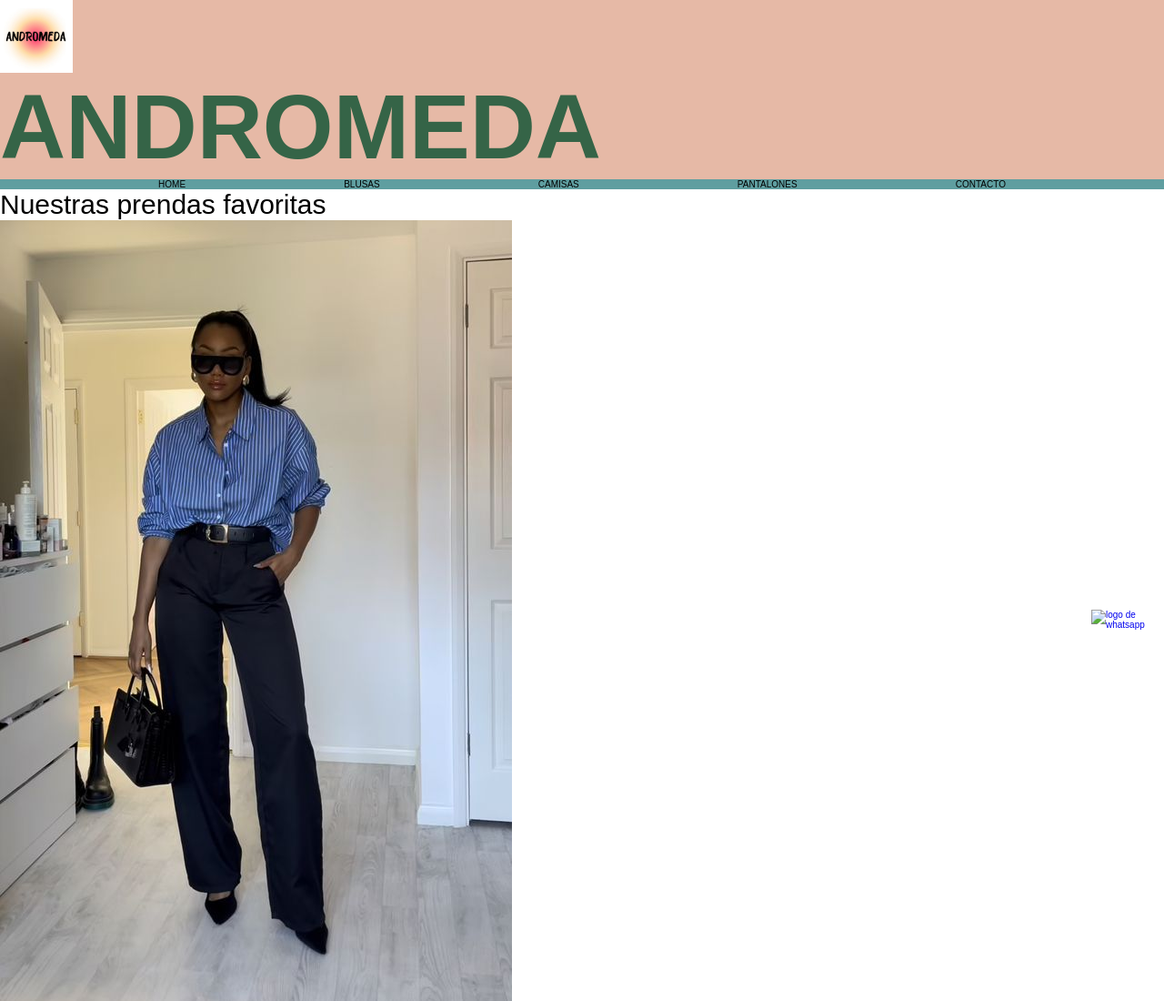
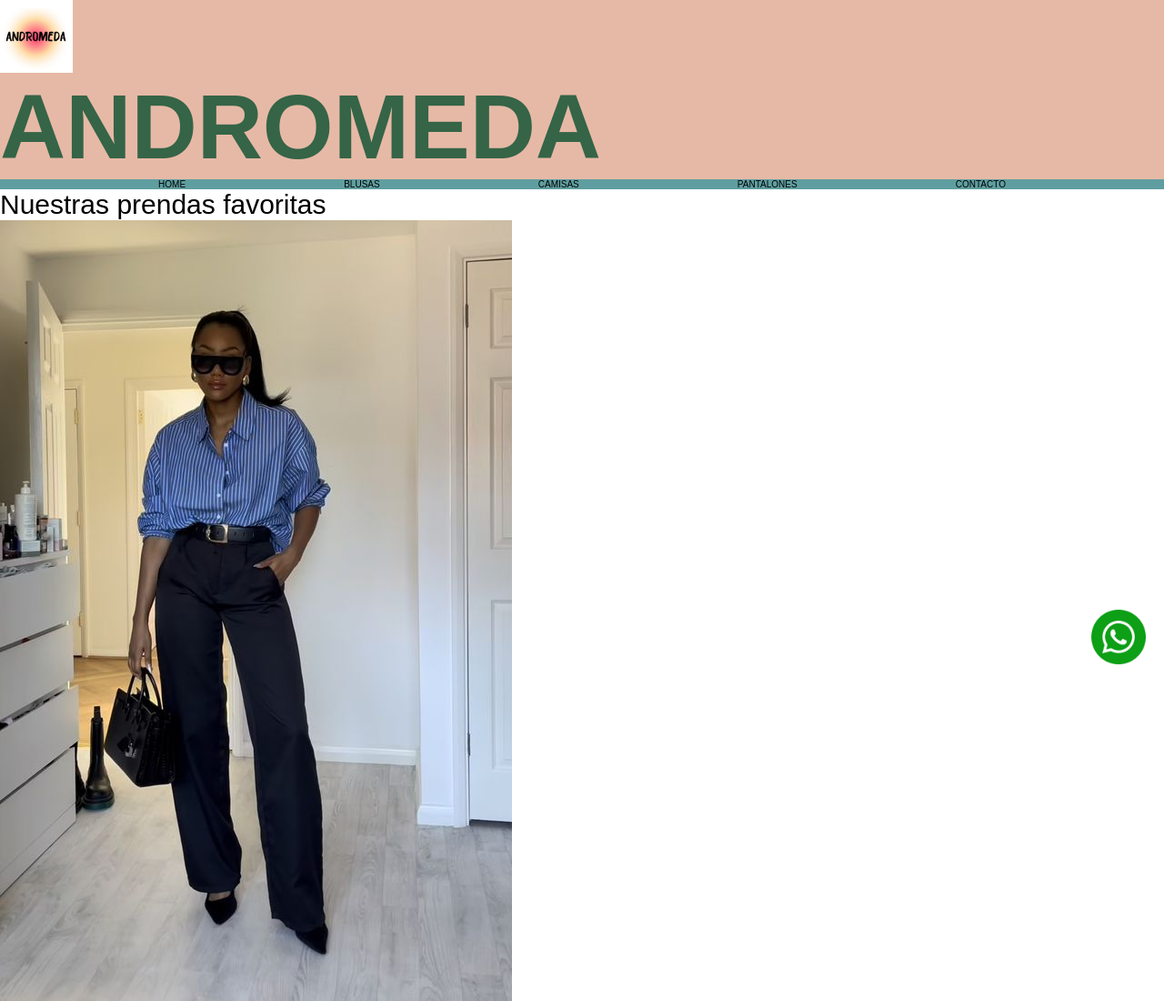
Before and after one commit to MTimchukB/proyecto-andromeda, a plain HTML site: page pages/camisas.html in a window 1280 px wide. Shown: the top 1100 px of the page at 91% size. Drawn offline with Linux system fonts and the light colour scheme.

Commit message:
Ajustes de logo wsp

```diff
--- a/pages/camisas.html
+++ b/pages/camisas.html
@@ -60,7 +60,7 @@
     </section>
 
     <div>
-        <a href="https://web.whatsapp.com/"><img class="whatsapp" src="../medios/logodewsp.png" alt="logo de whatsapp"></a>
+        <a href="https://web.whatsapp.com/"><img class="whatsapp" src="../medios/whatsapp.png" alt="logo de whatsapp"></a>
     </div>
 
     </footer>
```
